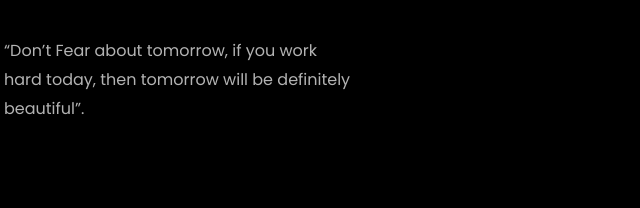
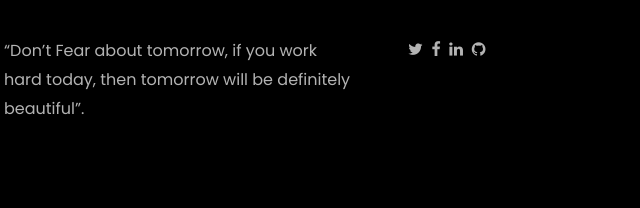
Before and after one commit to kowshikbasha/kowshikbasha.com, a plain HTML site: page index.html in a window 1280 px wide. Shown: the part 7659-7867 px from the top of the page, 81-721 px from the left. Drawn offline with Linux system fonts and the light colour scheme; files whose address does not match are found by name.

Commit message:
Update index.html
Changed Footer Social Media

```diff
--- a/index.html
+++ b/index.html
@@ -576,12 +576,18 @@
 		  <div class="col-md">
             <div class="ftco-footer-widget mb-4 ml-md-4">
               <h2 class="ftco-heading-2">Profiles</h2>
-              <!--<ul class="list-unstyled"> -->
+              <!--<ul class="list-unstyled">
                 <li class="ftco-animate"><a href="https://twitter.com/BashaKowshik"><span class="icon-twitter"></span></a></li>
                 <li class="ftco-animate"><a href="https://www.facebook.com/kowshik.basha"><span class="icon-facebook"></span></a></li>
 				<li class="ftco-animate"><a href="https://www.linkedin.com/in/kowshik-basha/"><span class="icon-linkedin"></span></a></li>
 				<li class="ftco-animate"><a href="https://github.com/kowshikbasha"><span class="icon-github"></span></a></li>
-             <!-- </ul> -->
+              </ul> -->
+
+		<a href="https://twitter.com/BashaKowshik"><span class="icon-twitter"></span></a>&nbsp;
+		<a href="https://www.facebook.com/kowshik.basha"><span class="icon-facebook"></span></a>&nbsp;
+		<a href="https://www.linkedin.com/in/kowshik-basha/"><span class="icon-linkedin"></span></a>&nbsp;
+		<a href="https://github.com/kowshikbasha"><span class="icon-github"></span></a>&nbsp;
+
             </div>
 		  </div>
 		  <div class="col-md">
```
